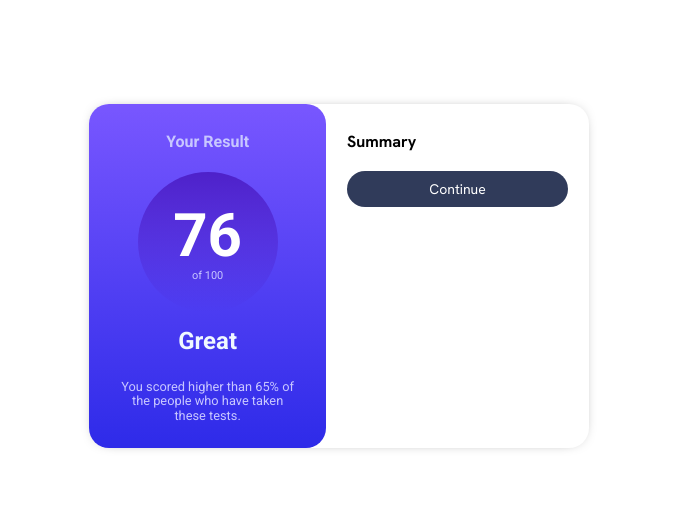
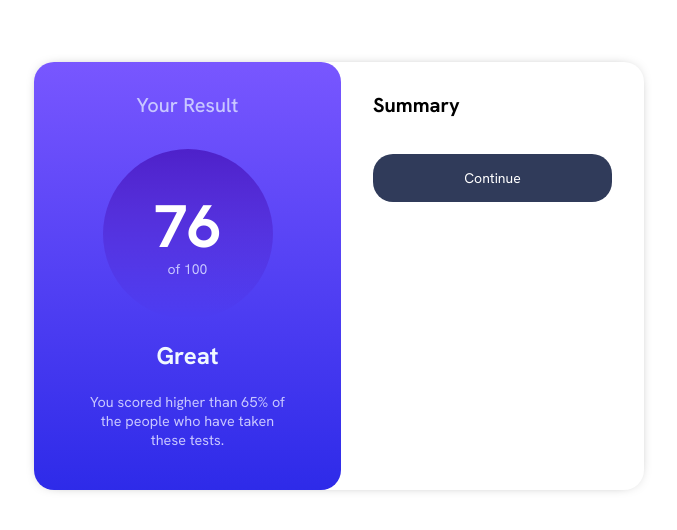
Before and after one commit to Risa2422/Results_summary_component, a plain HTML site: page index.html in a window 1280 px wide. Shown: the part 124-654 px from the top of the page, without its empty margins (301-978 px from the left). Drawn offline with Linux system fonts and the light colour scheme.

Commit message:
Update: updated css styling

```diff
--- a/index.js
+++ b/index.js
@@ -7,7 +7,7 @@ let scoreHtml = "";
 data.forEach((scoreData) => {
   scoreHtml += `
         <div class="skills ${scoreData.category.toLowerCase()}">
-            <div>
+            <div class="skills-icon">
                 <img
                     src="${scoreData.icon}"
                     alt="logo-${scoreData.category.toLowerCase()}"
--- a/style.css
+++ b/style.css
@@ -27,9 +27,7 @@ body {
 
 .component {
   display: flex;
-  min-width: 500px;
-  min-height: 300px;
-  max-width: 300px;
+  max-width: 610px;
   border-radius: 20px;
   box-shadow: 0px 0px 15px -10px;
   overflow: hidden;
@@ -37,11 +35,11 @@ body {
 
 .result {
   overflow: hidden;
-  padding: 0.5rem;
+  padding: 2rem;
   border-top-right-radius: 20px;
   border-bottom-right-radius: 20px;
-  flex: 1;
-  font-family: "Roboto", sans-serif;
+  flex: 0 1 307px;
+  font-family: "Hanken Grotesk", sans-serif;
   background-color: var(--main-bg-color);
   background-image: linear-gradient(
     var(--main-bg-color),
@@ -52,18 +50,17 @@ body {
 .result h4 {
   color: var(--comment-bg-color);
   text-align: center;
-  margin: 1.3rem;
+  font-size: 1.25rem;
+  font-weight: 500;
 }
 
 .total-score {
   border-radius: 50%;
   text-align: center;
   justify-content: center;
-  width: 2rem;
-  height: 2rem;
-  min-width: 140px;
-  min-height: 140px;
-  margin: 0 auto;
+  width: 170px;
+  height: 170px;
+  margin: 2rem auto 1.4rem;
   background-image: linear-gradient(
     hsla(256, 72%, 46%, 1),
     hsla(241, 72%, 46%, 0)
@@ -84,7 +81,7 @@ body {
 
 .score p {
   color: var(--comment-bg-color);
-  font-size: 11px;
+  font-size: 14px;
 }
 
 .evaluation {
@@ -96,23 +93,25 @@ body {
 
 .comment {
   text-align: center;
-  font-size: 0.8rem;
-  margin: 0.5rem 15px;
+  font-size: 0.9rem;
+  line-height: 1.3;
+  margin: 0.5rem 15px 0;
   padding: 0.5rem;
   color: var(--comment-bg-color);
 }
 
 .summary {
-  padding: 1.3rem;
+  padding: 2rem;
   flex: 1;
 }
 
 .summary h4 {
-  margin: 0.5rem 0;
+  margin: 0;
+  font-size: 1.25rem;
 }
 
 .score-list {
-  margin: 1rem 0;
+  margin: 1.9rem 0;
   flex-direction: column;
   min-width: 100px;
   width: 100%;
@@ -122,20 +121,25 @@ body {
   flex: 1;
 }
 
-.score-result em {
-  font-style: normal;
-}
-
 .skills {
   display: flex;
   justify-content: center;
   align-items: center;
-  margin-top: 0.7rem;
+  margin: 1.2rem 0;
   justify-content: space-around;
   padding: 10px;
   height: 40px;
   border-radius: 10px;
   gap: 0.5rem;
+}
+
+.skills-icon {
+  display: flex;
+  align-items: center;
+}
+
+.skills-icon img {
+  width: 18px;
 }
 
 .logo {
@@ -166,10 +170,20 @@ body {
   background-color: #f3f3fd;
 }
 
+.score-result {
+  color: #444;
+  font-weight: 700;
+}
+
+.score-result em {
+  color: #aaa;
+  font-style: normal;
+}
+
 #continue-button {
   display: block;
-  margin: 20px auto;
-  padding: 10px;
+  margin: 2.3rem auto 0;
+  padding: 1rem;
   width: 100%;
   height: auto;
   border-radius: 20px;
```
